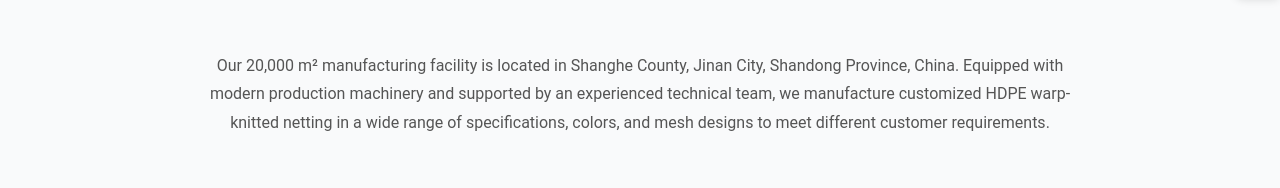
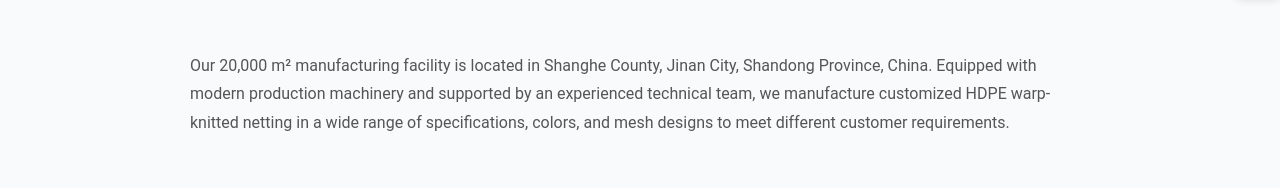
Before and after one commit to ElvaCC/nettingmanufacturer, a Next.js app: page /en/factory in a window 1280 px wide. Shown: the part 574-762 px from the top of the page. Built offline with nearby package versions, Linux system fonts and the light colour scheme; no server answers.

Commit message:
Align factory description text to left

```diff
--- a/src/app/[locale]/factory/page.tsx
+++ b/src/app/[locale]/factory/page.tsx
@@ -34,7 +34,7 @@ export default function FactoryPage() {
         </div>
 
         {/* Description */}
-        <p style={{ fontSize: 16, lineHeight: 1.8, color: "#555", marginBottom: 64, textAlign: "center", maxWidth: 900, margin: "0 auto 64px" }}>
+        <p style={{ fontSize: 16, lineHeight: 1.8, color: "#555", marginBottom: 64, textAlign: "left", maxWidth: 900, margin: "0 auto 64px" }}>
           {factory.description}
         </p>
 
```
